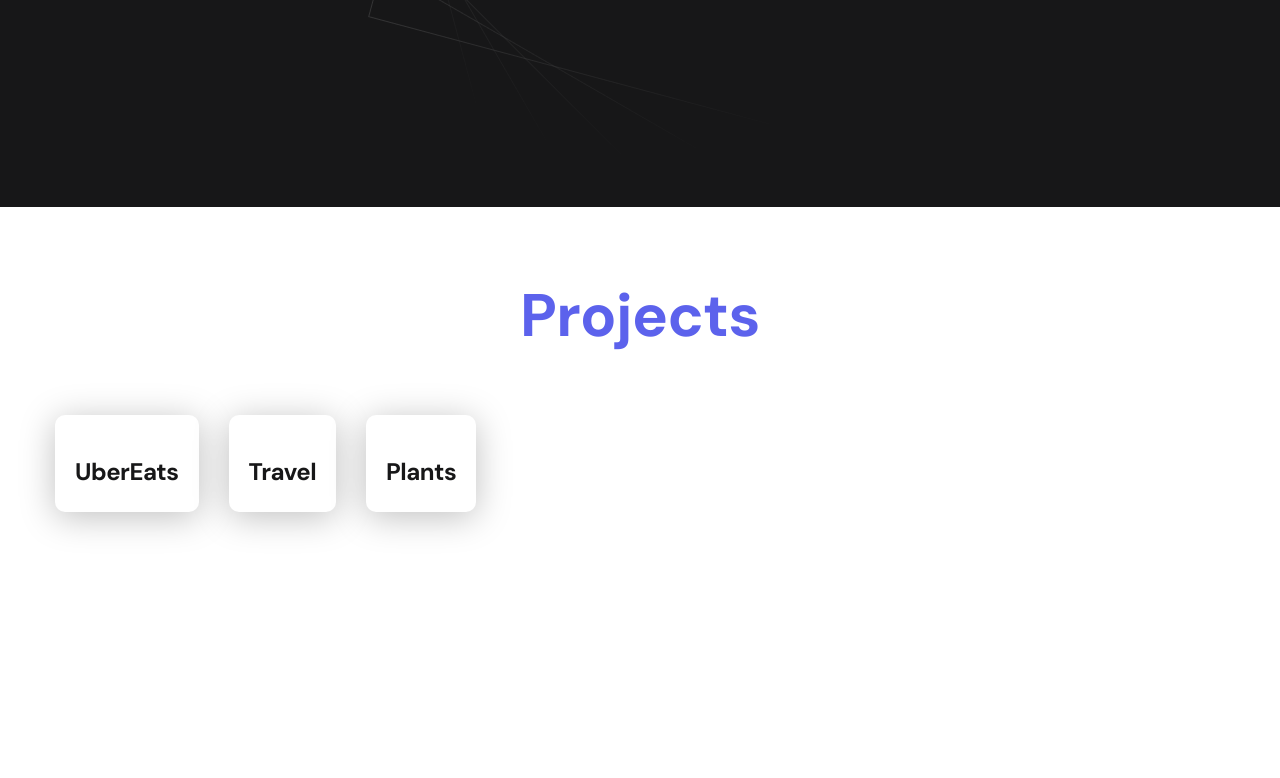
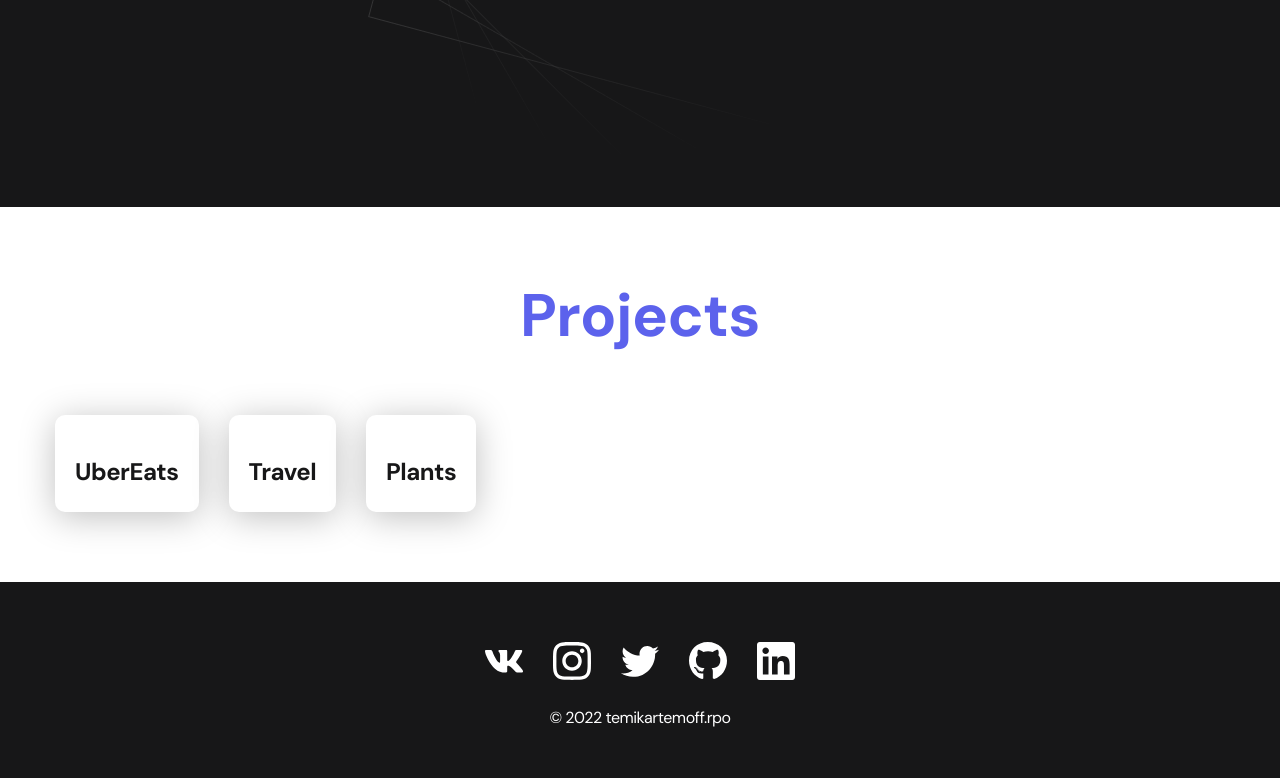
Before and after one commit to temikartemoff/Portfolio, a plain HTML site: page index.html in a window 1280 px wide. Shown: the part 564-1342 px from the top of the page. Before the commit the page ends 1146 px from the top, so only its background shows below. Drawn offline with Linux system fonts and the light colour scheme.

Commit message:
feat: add footer

```diff
--- a/css/style.css
+++ b/css/style.css
@@ -25,6 +25,10 @@ body {
   max-width: 1200px;
   padding: 0 15px;
   margin: 0 auto;
+}
+
+.none{
+  display: none !important;
 }
 
 /*Header*/
@@ -196,3 +200,26 @@ body {
   text-align: center;
   color: var(--text-color);
 }
+
+.footer {
+  padding: 60px 0 50px;
+  background: var(--dark-bg);
+  color: var(--header-text);
+
+}
+.footer-wrapper {
+  display: flex;
+  flex-direction: column;
+  align-items: center;
+  row-gap: 27px;
+}
+.social-list {
+  display: flex;
+  align-items: center;
+  column-gap: 30px;
+}
+.social-list-item {
+}
+.copyright p + p{
+  margin-top:  0.5em;
+}
--- a/index.html
+++ b/index.html
@@ -68,5 +68,21 @@
             </div>
         </section>
     </main>
+    <footer class="footer">
+        <div class="container">
+            <div class="footer-wrapper">
+                <ul class="social-list">
+                    <li class="social-list-item"><a href="#!"><img src="./assets/svg/vk.svg" alt="VK"></a></li>
+                    <li class="social-list-item"><a href="#!"><img src="./assets/svg/instagram.svg" alt="Instagram"></a></li>
+                    <li class="social-list-item"><a href="#!"><img src="./assets/svg/twitter.svg" alt="Twitter"></a></li>
+                    <li class="social-list-item"><a href="#!"><img src="./assets/svg/gitHub.svg" alt="Github"></a></li>
+                    <li class="social-list-item"><a href="#!"><img src="./assets/svg/linkedIn.svg" alt="LinkedIn"></a></li>
+                </ul>
+                <div class="copyright">
+                    <p>© 2022 temikartemoff.rpo</p>
+                </div>
+            </div>
+        </div>
+    </footer>
 </body>
 </html>
```
Also changed, not shown: assets/svg/BG.svg (added), assets/svg/gitHub.svg (added), assets/svg/instagram.svg (added), assets/svg/linkedIn.svg (added), assets/svg/twitter.svg (added), assets/svg/vk.svg (added), 1 other file.
